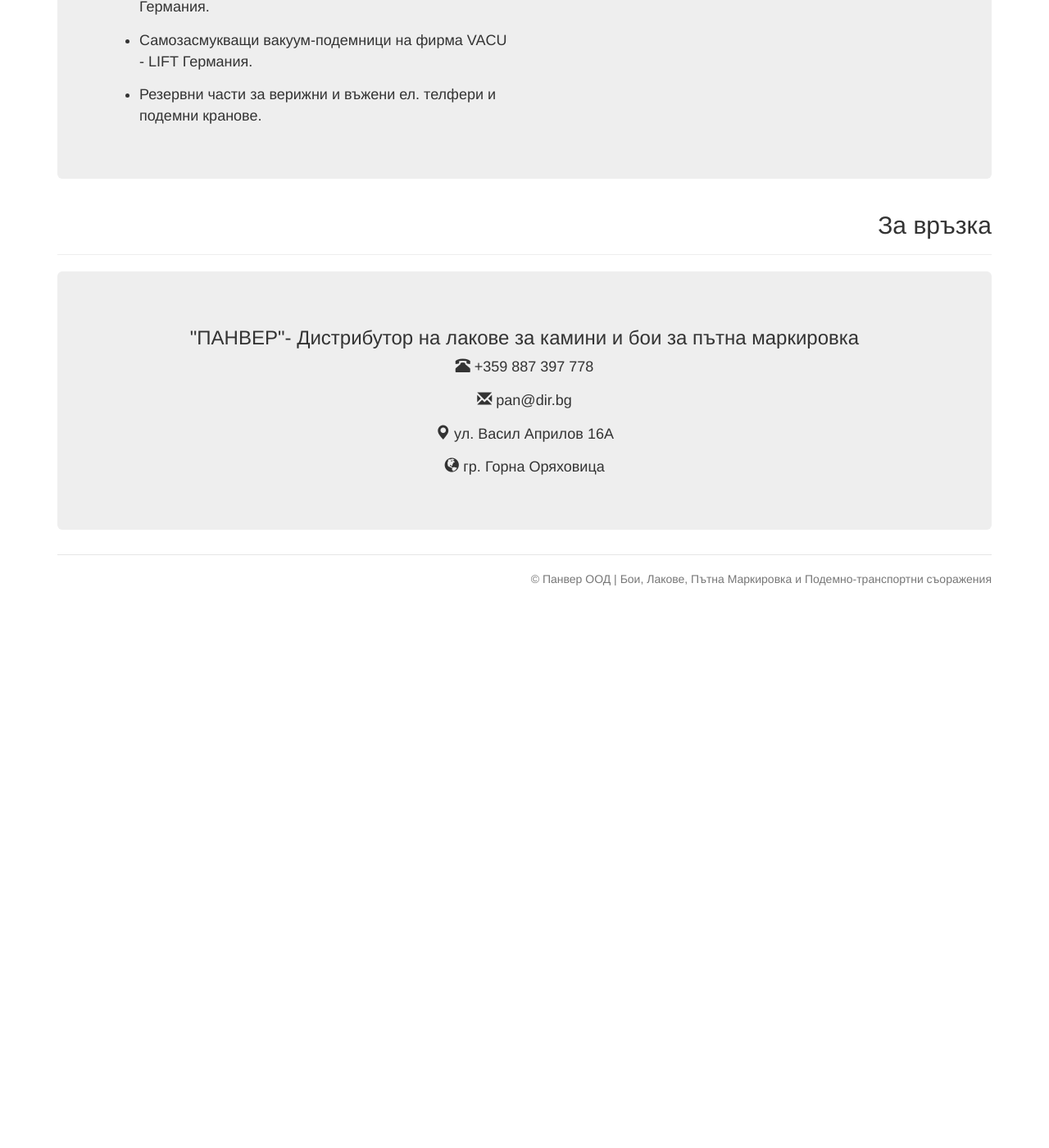
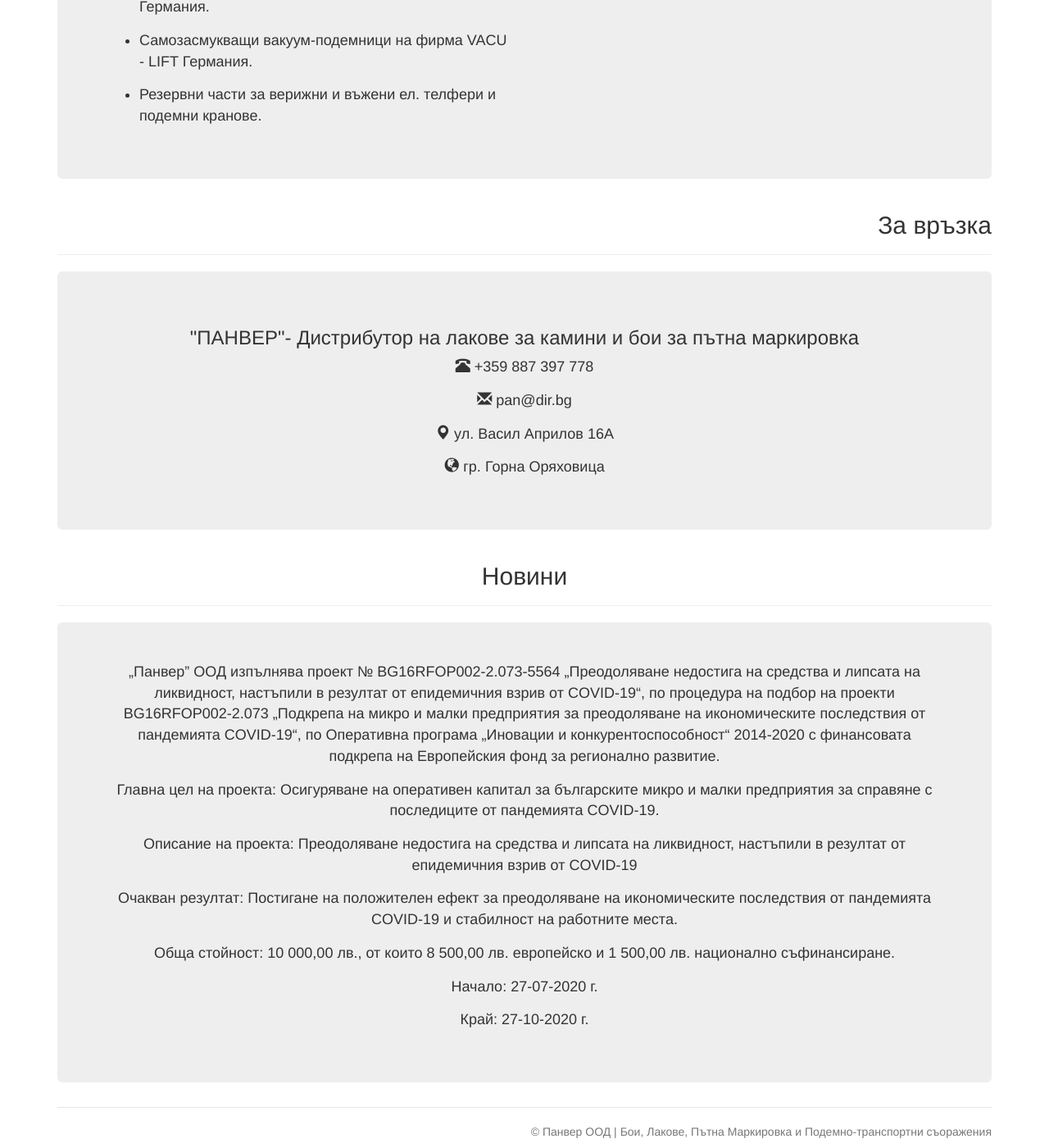
Before and after one commit to fyllmax/panver, a Jekyll site: the page built from about.html, in a window 1280 px wide and 1400 px high, scrolled down 870 px. Shown: the whole window at 82% size. Built offline with Jekyll 4.4.1, drawn with Linux system fonts in a browser that asks for light colours; before the commit the page ends 1596 px from its top, so only the background shows below that.

Commit message:
Update about.html

```diff
--- a/about.html
+++ b/about.html
@@ -66,3 +66,24 @@
         <iframe style="border: 0; max-width: 100%; margin-top: 15px;" src="https://www.google.com/maps/embed?pb=!1m18!1m12!1m3!1d2912.1678524170884!2d25.68737131547511!3d43.121999979143006!2m3!1f0!2f0!3f0!3m2!1i1024!2i768!4f13.1!3m3!1m2!1s0x40a9291987295b5f%3A0x2cc2da29cd9fd8cd!2z0J_QkNCd0JLQldCg!5e0!3m2!1sbg!2sbg!4v1446763377201" width="100%" height="450" frameborder="0" allowfullscreen="allowfullscreen"></iframe>
     </div> -->
 </div>
+
+<div class="page-header">
+    <h2 class="text-center">Новини</h2>
+</div>
+
+<div class="text-center jumbotron">
+     <p>„Панвер” ООД  изпълнява проект № BG16RFOP002-2.073-5564 „Преодоляване недостига на средства и липсата на ликвидност, настъпили в резултат от епидемичния взрив от COVID-19“, по процедура на подбор на проекти BG16RFOP002-2.073 „Подкрепа на микро и малки предприятия за преодоляване на икономическите последствия от пандемията COVID-19“, по Оперативна програма „Иновации и конкурентоспособност“ 2014-2020 с финансовата подкрепа на Европейския фонд за регионално развитие.</p>
+
+     <p>Главна цел на проекта: Осигуряване на оперативен капитал за българските микро и малки предприятия за справяне с последиците от пандемията COVID-19.</p>
+
+	<p>Описание на проекта: Преодоляване недостига на средства и липсата на ликвидност, настъпили в резултат от епидемичния взрив от COVID-19</p>
+
+	<p>Очакван резултат: Постигане на положителен ефект за преодоляване на икономическите последствия от пандемията COVID-19 и стабилност на работните места.</p>
+
+	<p>Обща стойност: 10 000,00 лв., от които 8 500,00 лв. европейско и  1 500,00 лв. национално съфинансиране.</p>
+
+	<p>Начало: 27-07-2020 г.</p>
+
+	<p>Край: 27-10-2020 г.</p>
+
+</div>
```
